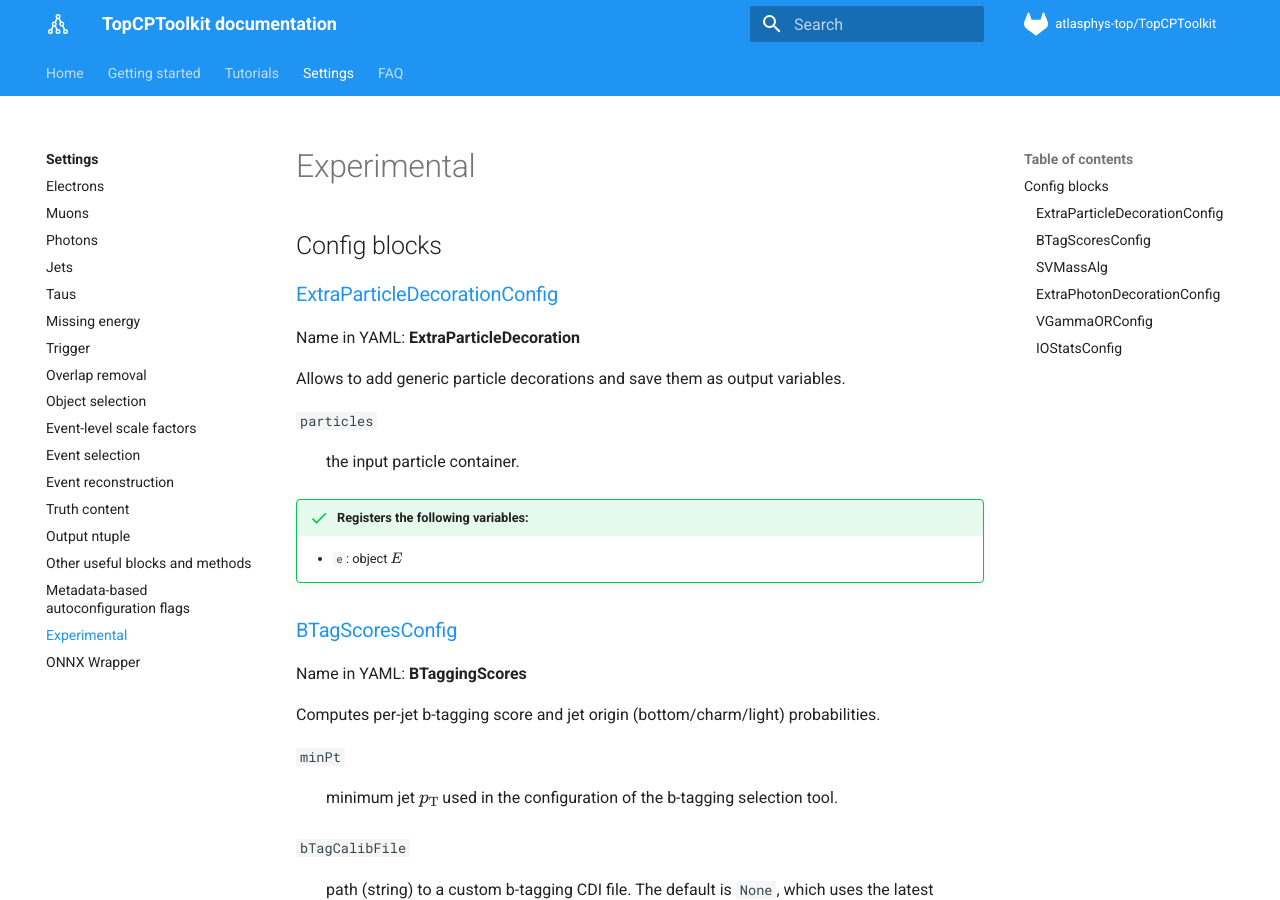
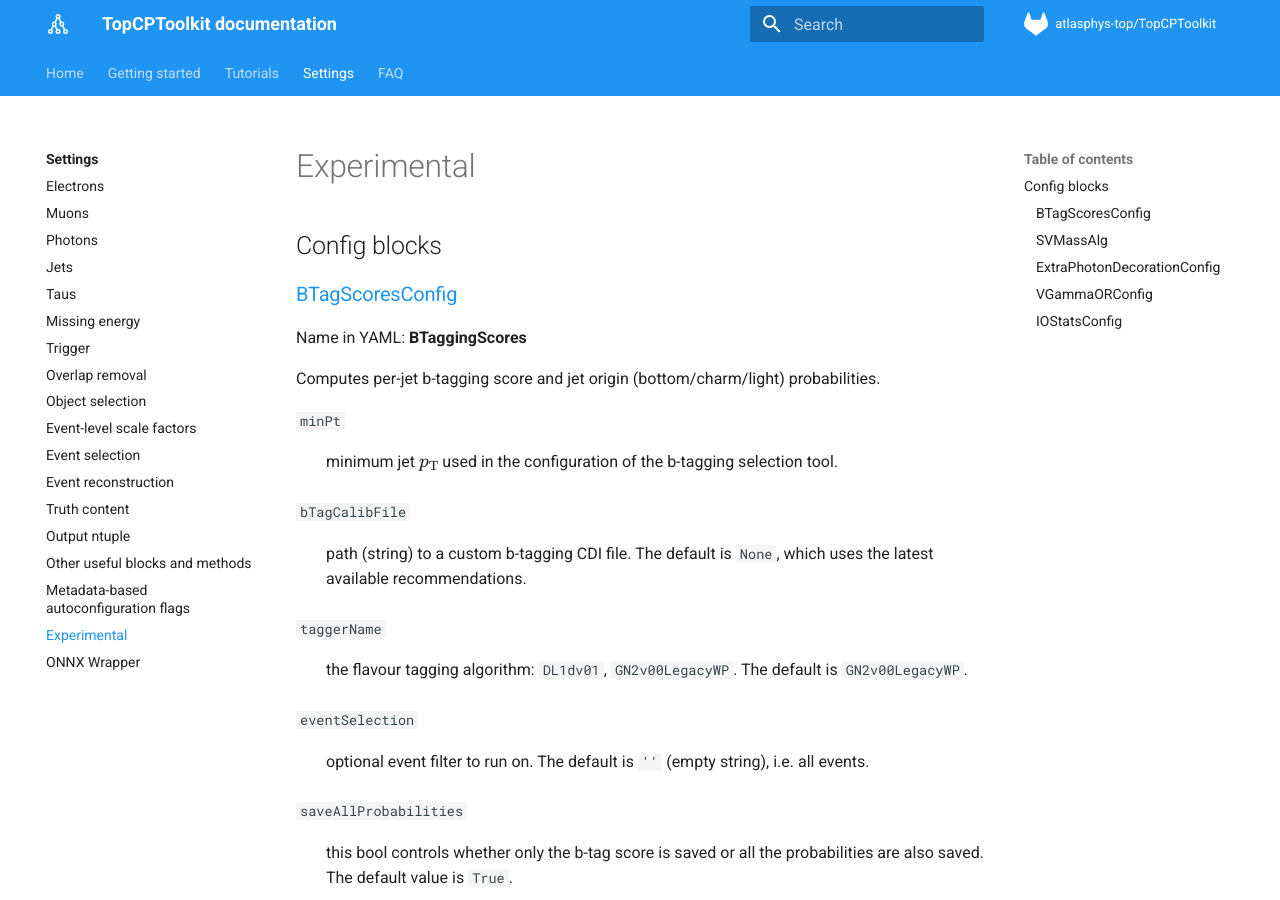
Before and after one commit to SuperNova76/TopCPToolKit, an MkDocs documentation site: the page built from docs/settings/experimental.md, in a window 1280 px wide and 900 px high. Built offline with MkDocs 1.6.1 and Material for MkDocs 9.7.7, drawn with Linux system fonts in a browser that asks for light colours; formulas are drawn with MathJax 3.

Commit message:
remove ExtraParticleDecoration from the docs and tutorial

```diff
--- a/docs/settings/experimental.md
+++ b/docs/settings/experimental.md
@@ -6,17 +6,6 @@
 --->
 
 ## Config blocks
-
-### [ExtraParticleDecorationConfig](https://gitlab.cern.ch/atlasphys-top/reco/TopCPToolkit/-/blob/main/source/TopCPToolkit/python/ExtraParticleDecorationConfig.py)
-Name in YAML: **ExtraParticleDecoration**
-
-Allows to add generic particle decorations and save them as output variables.
-
-`particles`
-:   the input particle container.
-
-!!! success "Registers the following variables:"
-    - `e`: object $E$
 
 ### [BTagScoresConfig](https://gitlab.cern.ch/atlasphys-top/reco/TopCPToolkit/-/blob/main/source/TopCPToolkit/python/BTagScoresConfig.py)
 Name in YAML: **BTaggingScores**
```
Also changed, not shown: docs/tutorials/write_config.md (+0 -6 lines).
